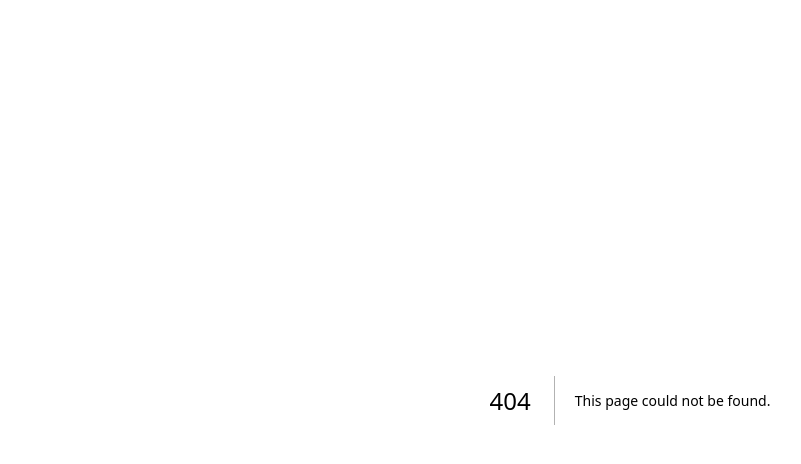
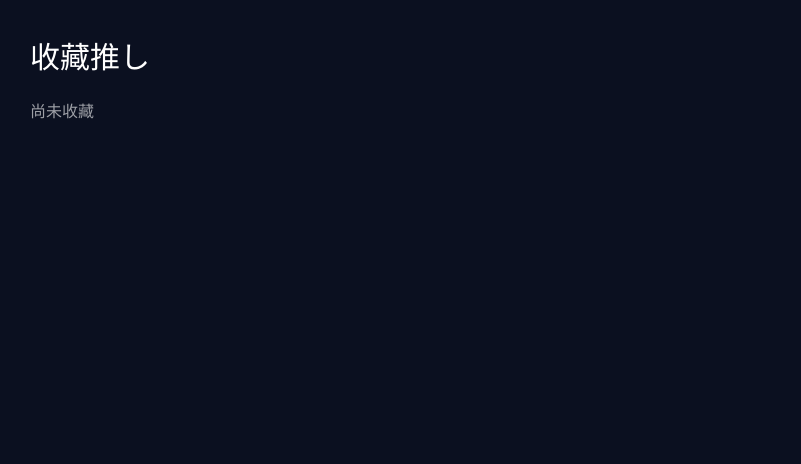
Before and after one commit to Ach018040/idol-platform, a Next.js app in the folder frontend-next/: page /favorites in a window 1280 px wide. Before the commit this address had no page. Shown: the top 464 px of the page, without its empty margins (10-811 px from the left). Built offline with nearby package versions, Linux system fonts and the light colour scheme.

Commit message:
feat: add favorites page

```diff
--- /dev/null
+++ b/frontend-next/app/favorites/page.tsx
@@ -0,0 +1,39 @@
+'use client'
+
+import { useState, useEffect } from 'react'
+import { STORAGE_KEYS, readJson, writeJson, FavoriteItem } from '@/lib/client-storage'
+
+export default function FavoritesPage() {
+  const [list, setList] = useState<FavoriteItem[]>([])
+
+  useEffect(() => {
+    setList(readJson(STORAGE_KEYS.favorites, []))
+  }, [])
+
+  function remove(index: number) {
+    const newList = [...list]
+    newList.splice(index, 1)
+    setList(newList)
+    writeJson(STORAGE_KEYS.favorites, newList)
+  }
+
+  return (
+    <div className="p-10 text-white">
+      <h1 className="text-3xl mb-6">收藏推し</h1>
+
+      {list.length === 0 ? (
+        <div className="text-white/60">尚未收藏</div>
+      ) : (
+        list.map((item, i) => (
+          <div key={i} className="mb-4 p-4 bg-white/5 rounded-xl flex justify-between">
+            <div>
+              <div>{item.name}</div>
+              <div className="text-sm text-white/60">{item.type}</div>
+            </div>
+            <button onClick={() => remove(i)} className="text-red-400">刪除</button>
+          </div>
+        ))
+      )}
+    </div>
+  )
+}
```
